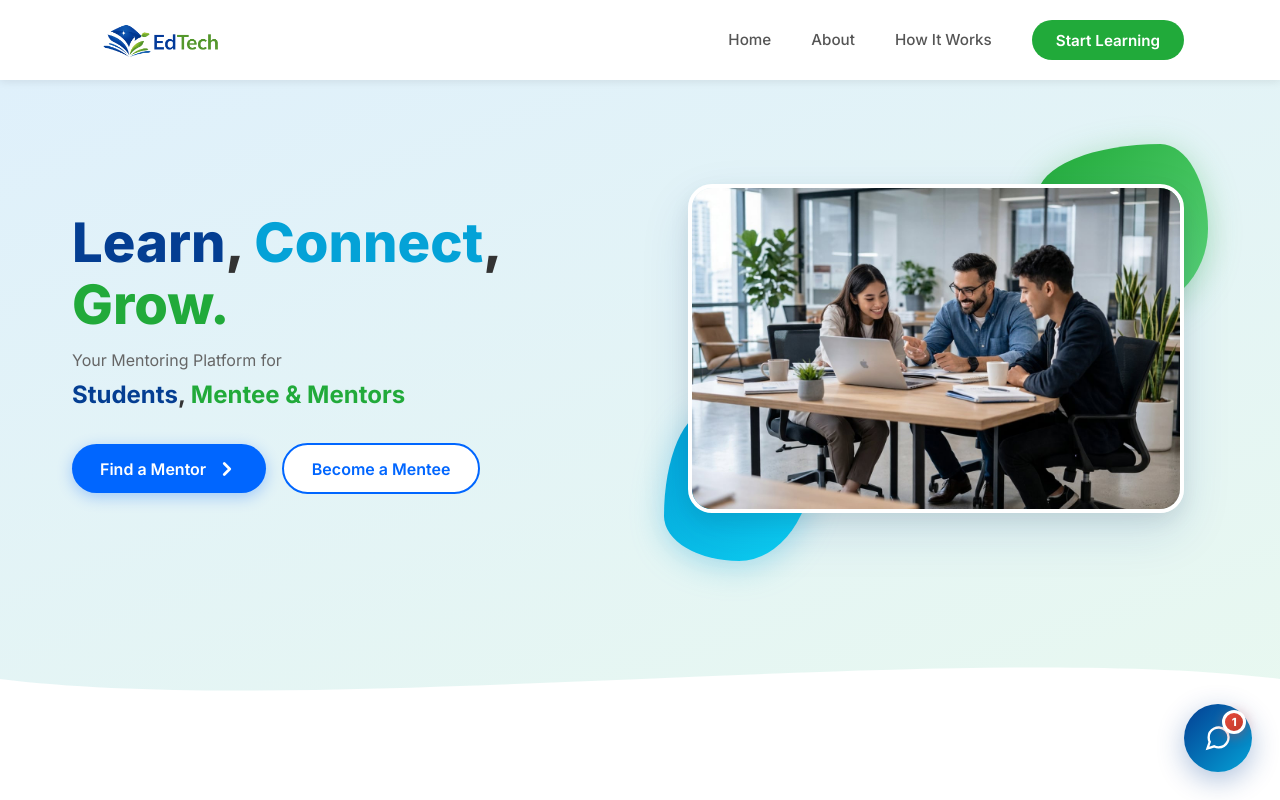
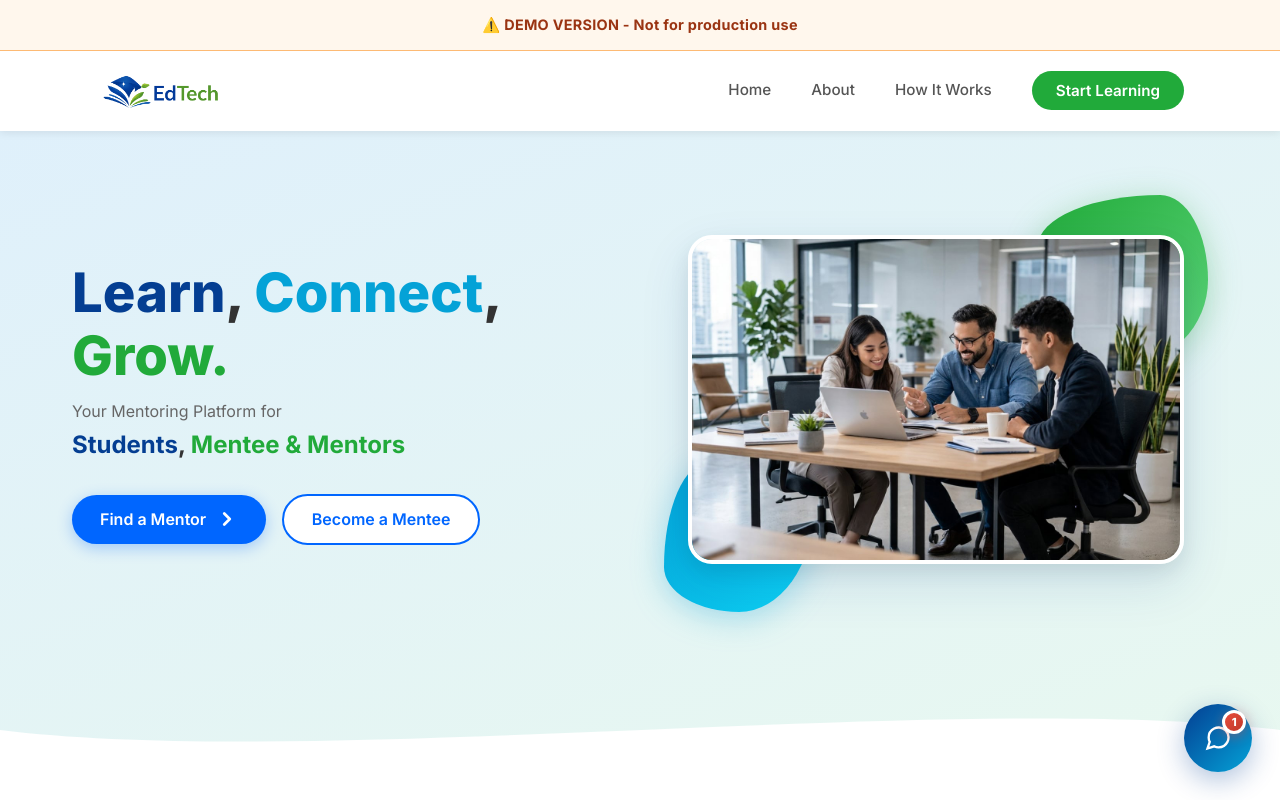
Before and after one commit to Kaizers08/Learn-Connect-Grow, an Angular app: page / in a window 1280 px wide. Shown: the top 800 px of the page. Built offline with nearby package versions, Linux system fonts and the light colour scheme.

Commit message:
DEMO WATERMARK

```diff
--- a/src/app/app.css
+++ b/src/app/app.css
@@ -1 +1,22 @@
 /* Global app styles */
+
+.demo-watermark-banner {
+  position: sticky;
+  top: 0;
+  z-index: 2000;
+  width: 100%;
+  padding: 0.75rem 1rem;
+  background: #fff7ed;
+  border-bottom: 1px solid #fdba74;
+  color: #9a3412;
+  text-align: center;
+  box-sizing: border-box;
+}
+
+.demo-watermark-text {
+  display: inline-block;
+  font-family: 'Inter', -apple-system, BlinkMacSystemFont, 'Segoe UI', sans-serif;
+  font-size: 0.9rem;
+  font-weight: 700;
+  letter-spacing: 0.02em;
+}
--- a/src/app/app.html
+++ b/src/app/app.html
@@ -1 +1,7 @@
+@if (showDemoWatermark) {
+  <div class="demo-watermark-banner" role="note" aria-label="Demo version notice">
+    <span class="demo-watermark-text">⚠️ DEMO VERSION - Not for production use</span>
+  </div>
+}
+
 <router-outlet />
--- a/src/app/app.ts
+++ b/src/app/app.ts
@@ -7,4 +7,7 @@ import { RouterOutlet } from '@angular/router';
   templateUrl: './app.html',
   styleUrl: './app.css'
 })
-export class App {}
+export class App {
+  // Single toggle for the staging watermark.
+  readonly showDemoWatermark = true;
+}
```
